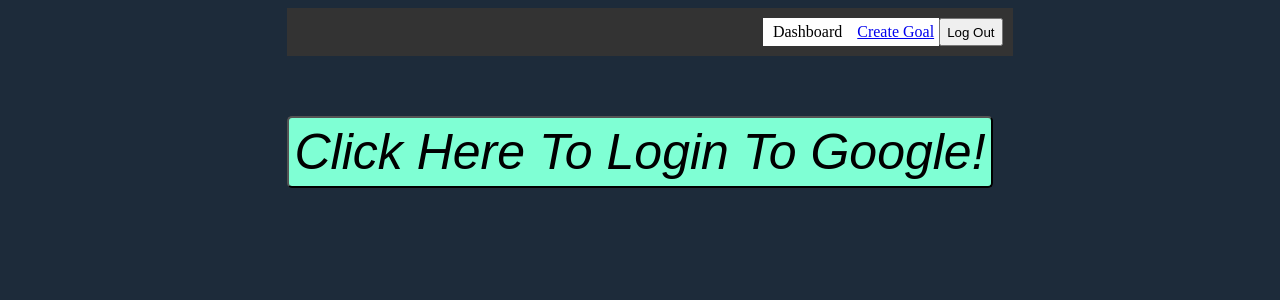
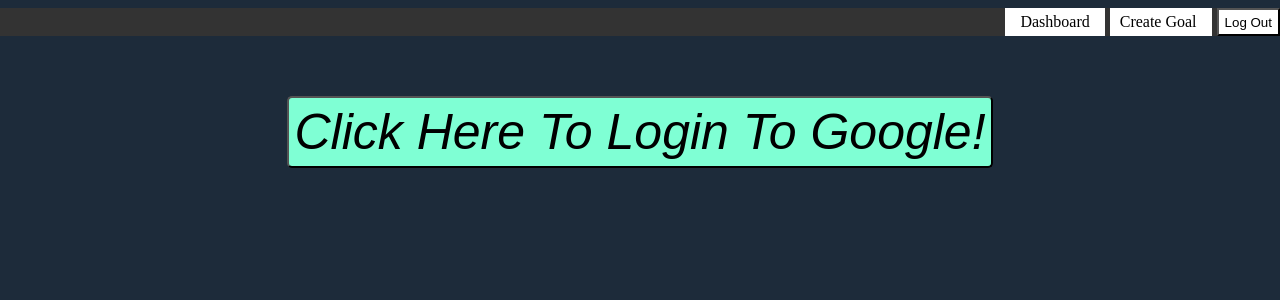
Before and after one commit to nishantj2006/excersisehackathon, a React (Create React App) app: page /login in a window 1280 px wide. Shown: the top 300 px of the page. Built offline with nearby package versions, Linux system fonts and the light colour scheme; no server answers; sample sign-in values are in the browser's storage.

Commit message:
Added CSS

```diff
--- a/src/Pages/App.css
+++ b/src/Pages/App.css
@@ -1,6 +1,9 @@
 .App {
   text-align: center;
-  width:100%;
+  height: 100%;
+  width: 100vw;
+  margin: 0;
+  align-content: center;
 }
 
 .App-logo {
@@ -93,7 +96,6 @@
   display: flex;
   justify-content: flex-end; /* Align items to the right */
   background-color: #333; /* Add your preferred background color */
-  padding: 10px; /* Add padding for better appearance */
   color: white; /* Set text color */
 }
 
@@ -119,10 +121,10 @@
   margin-top: 0px;
   margin-bottom: 0px;
   margin-left: 0px; */
-  margin: 0;
-  padding: 0;
   background-color: white;
   padding: 5px;
+  margin-right: 5px;
+  margin-left:5px;
   text-decoration: none;
 
 }
@@ -138,6 +140,12 @@
   padding-left: 40px;
   background-color: white;
   padding: 5px;
+  margin-right: 5px;
   text-decoration: none;
 
 }
+button{
+  background-color: white;
+  margin-top: 0;
+  margin-bottom: 0;
+}
--- a/src/Pages/App.js
+++ b/src/Pages/App.js
@@ -39,7 +39,7 @@
             <>
               <div class="dashboardLink"><Link to="/dashboard" class="dashboardLink"> Dashboard </Link></div>
 
-              <div class="createLink"><Link to="/creategoal" > Create Goal </Link></div>
+              <div class="createLink"><Link to="/creategoal" className='createLink'> Create Goal </Link></div>
               {/* <Link to="/reportprogress"> Report Progress </Link> */}
               <button onClick={signUserOut}> Log Out</button>
             </>
```
